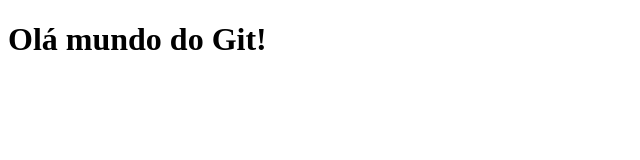
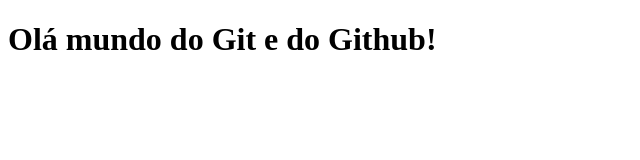
Before and after one commit to luiz-paluski/aula-de-git, a plain HTML site: page index.html in a window 1280 px wide. Shown: the whole page, without its empty margins (0-640 px from the left). Drawn offline with Linux system fonts and the light colour scheme.

Commit message:
Adicionamos a palavra Gituhub!

```diff
--- a/index.html
+++ b/index.html
@@ -7,7 +7,8 @@
 </head>
 <body>
     <link rel="stylesheet" href="css/index.css">
-    <h1>Olá mundo do Git!</h1>
+    <h1>Olá mundo do Git e do Github!</h1>
+    <script src="js/index.js"></script>
 
 </body>
 </html>
```
